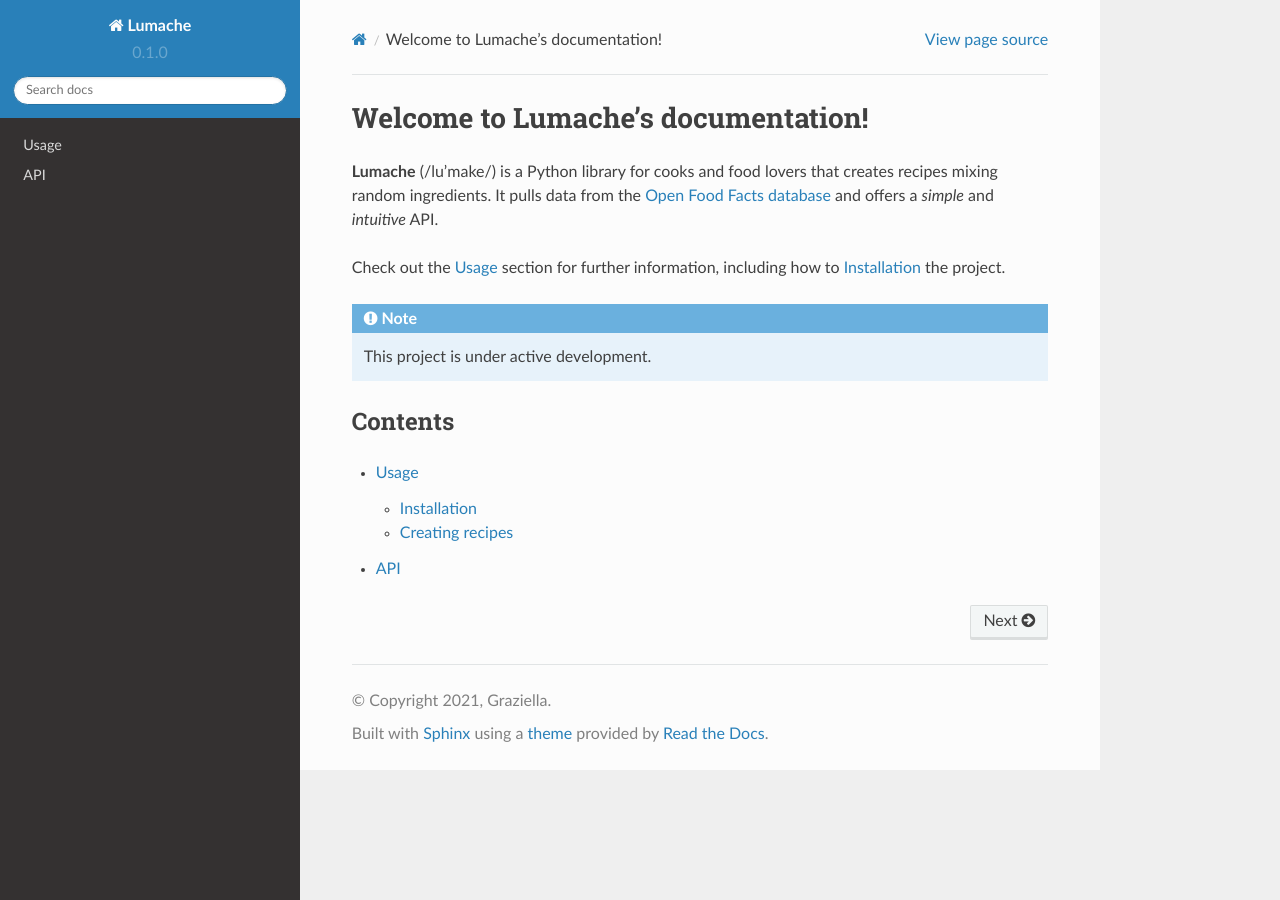
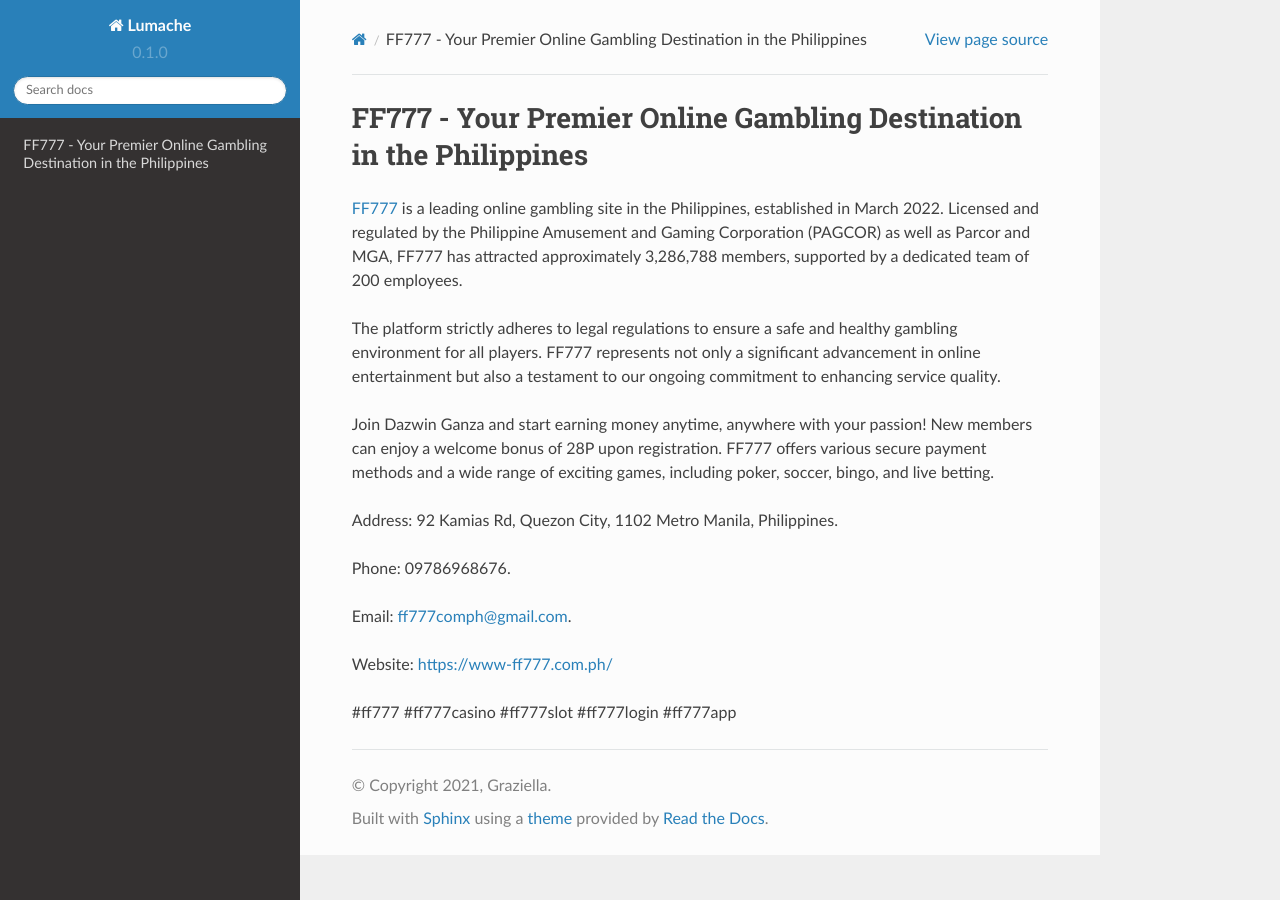
Before and after one commit to luongchanvien962/ff777comph, a Sphinx documentation site: the page built from docs/source/index.rst, in a window 1280 px wide. Built offline with Sphinx 7.4.7 and the Read the Docs theme 2.0.0, drawn with Linux system fonts in a browser that asks for light colours.

Commit message:
Update index.rst

```diff
--- a/docs/source/index.rst
+++ b/docs/source/index.rst
@@ -1,22 +1,18 @@
-Welcome to Lumache's documentation!
+FF777 - Your Premier Online Gambling Destination in the Philippines
 ===================================
 
-**Lumache** (/lu'make/) is a Python library for cooks and food lovers
-that creates recipes mixing random ingredients.
-It pulls data from the `Open Food Facts database <https://world.openfoodfacts.org/>`_
-and offers a *simple* and *intuitive* API.
+`FF777 <https://www-ff777.com.ph/>`_ is a leading online gambling site in the Philippines, established in March 2022. Licensed and regulated by the Philippine Amusement and Gaming Corporation (PAGCOR) as well as Parcor and MGA, FF777 has attracted approximately 3,286,788 members, supported by a dedicated team of 200 employees.
 
-Check out the :doc:`usage` section for further information, including
-how to :ref:`installation` the project.
+The platform strictly adheres to legal regulations to ensure a safe and healthy gambling environment for all players. FF777 represents not only a significant advancement in online entertainment but also a testament to our ongoing commitment to enhancing service quality.
 
-.. note::
+Join Dazwin Ganza and start earning money anytime, anywhere with your passion! New members can enjoy a welcome bonus of 28P upon registration. FF777 offers various secure payment methods and a wide range of exciting games, including poker, soccer, bingo, and live betting.
 
-   This project is under active development.
+Address: 92 Kamias Rd, Quezon City, 1102 Metro Manila, Philippines.
 
-Contents
---------
+Phone: 09786968676.
 
-.. toctree::
+Email: ff777comph@gmail.com.
 
-   usage
-   api
+Website: https://www-ff777.com.ph/
+
+#ff777 #ff777casino #ff777slot #ff777login #ff777app
```
